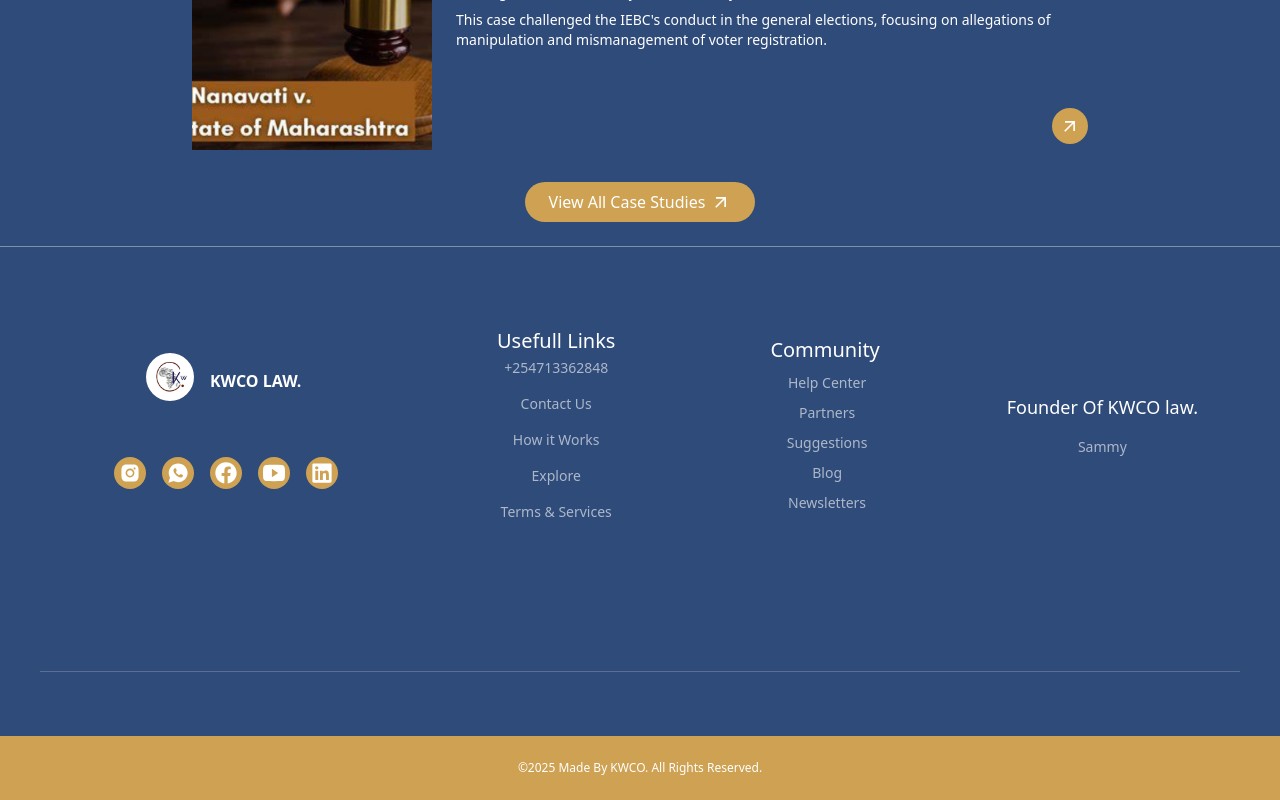
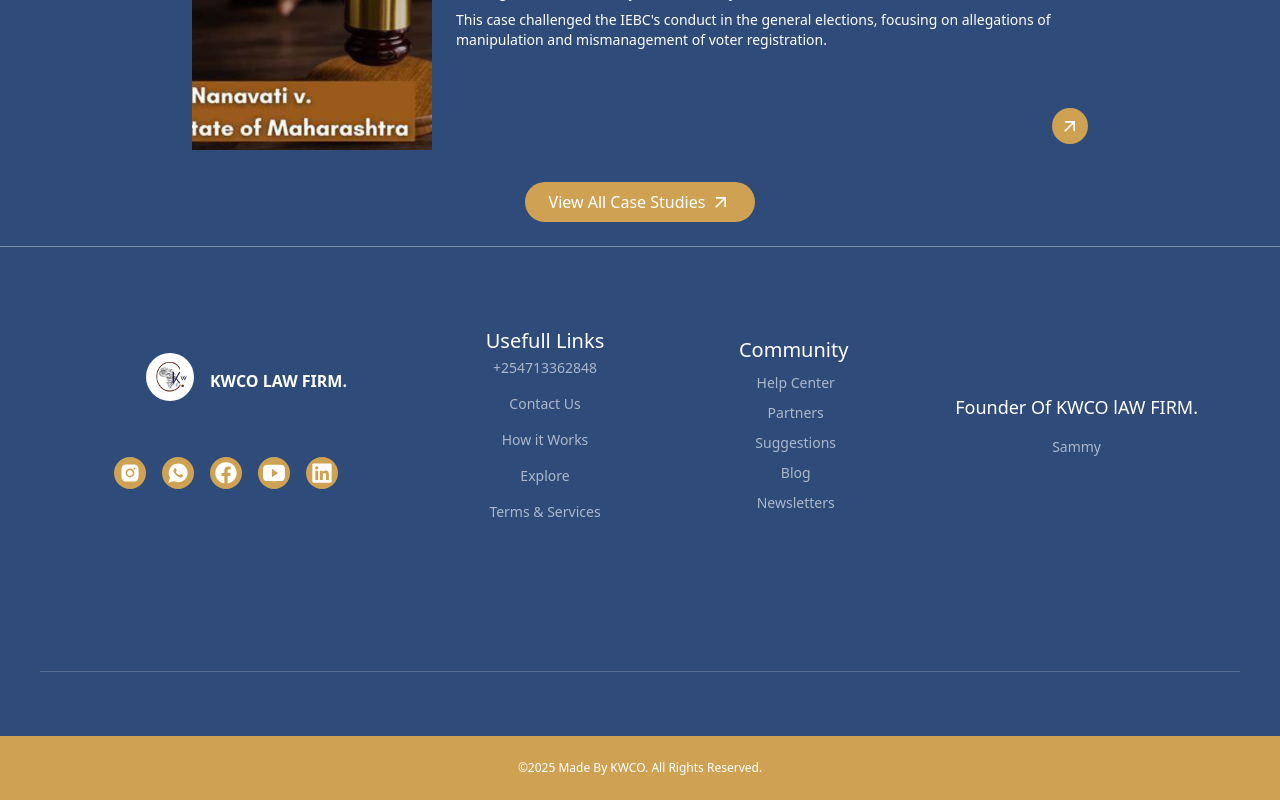
Before and after one commit to Clifford-obure/kwco_website, a React (Create React App) app: page / in a window 1280 px wide. Shown: the part 7475-8275 px from the top of the page. Built offline with nearby package versions, Linux system fonts and the light colour scheme.

Commit message:
latest02

```diff
--- a/src/Components/Footer/Footer.js
+++ b/src/Components/Footer/Footer.js
@@ -85,7 +85,9 @@
               alt="Company Logo"
               className="h-12 w-auto bg-white rounded-full"
             />
-            <div className="text-center pt-3 ps-3 font-semibold">KWCO LAW.</div>
+            <div className="text-center pt-3 ps-3 font-semibold">
+              KWCO LAW FIRM.
+            </div>
           </div>
 
           <div className="footer-social mb-4 lg:mb-0 lg:pt-8 text-center lg:text-left">
@@ -137,7 +139,7 @@
           </ul>
         </div>
         <div className="footer-info mb-4 lg:mb-0 text-center lg:text-left ">
-          <p className="text-lg font-medium ">Founder Of KWCO law.</p>
+          <p className="text-lg font-medium ">Founder Of KWCO lAW FIRM.</p>
           <p className="text-sm opacity-60 hover:text-[#CEA252] cursor-pointer">
             Sammy
           </p>
```
